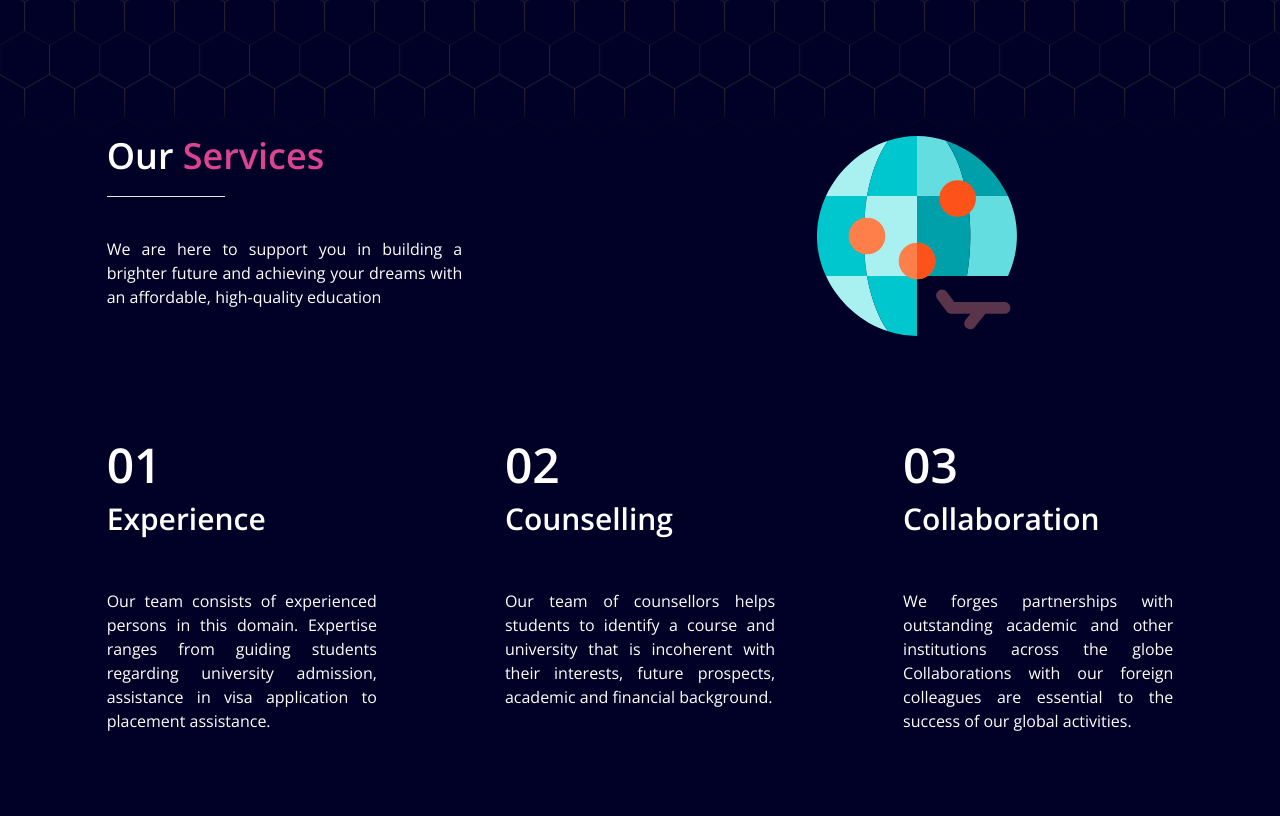
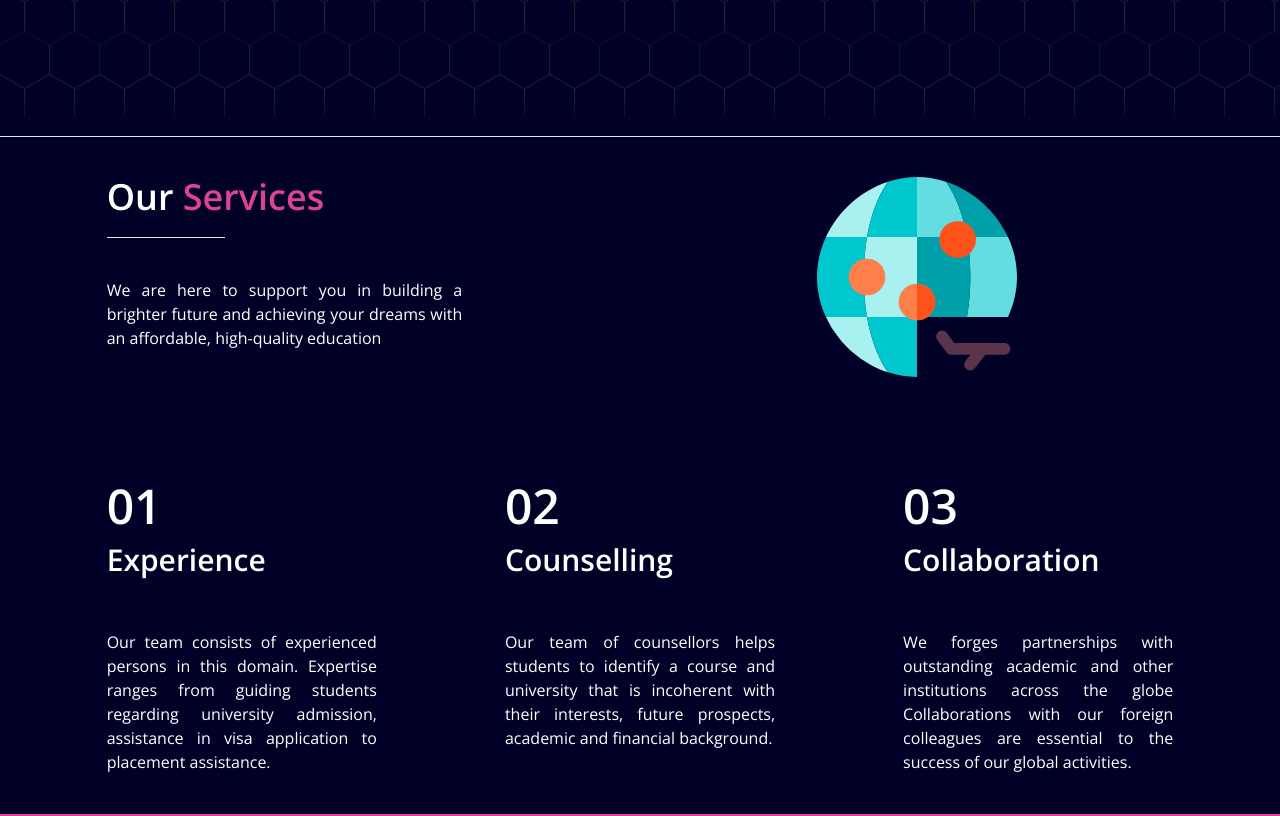
Before and after one commit to leadsfly/leadsfly, a Next.js app: page / in a window 1280 px wide. Shown: the part 664-1480 px from the top of the page. Built offline with nearby package versions, Linux system fonts and the light colour scheme.

Commit message:
02 Done skill

```diff
--- a/pages/index.tsx
+++ b/pages/index.tsx
@@ -36,6 +36,7 @@ export default function Home() {
 
           <Landing setSelectedPage={setSelectedPage} />
         </div>
+        <LineGradient />
         <div className="w-5/6 mx-auto md:h-full ">
           <motion.div
             // margin="0 0 -200px 0"
@@ -45,6 +46,8 @@ export default function Home() {
             <MySkills />
           </motion.div>
         </div>
+        {/*
+
         <LineGradient />
         <div className="w-5/6 mx-auto">
           <motion.div
@@ -75,8 +78,6 @@ export default function Home() {
             <Contact />
           </motion.div>
         </div>
-        {/*
-
  */}
       </div>
     );
--- a/scenes/MySkills.tsx
+++ b/scenes/MySkills.tsx
@@ -10,7 +10,7 @@ function MySkills() {
   const isAboveLarge1 = useMediaQuery("(min-width: 620px)");
   const isAboveLarge2 = false;
   return (
-    <section id="services" className="pt-0 pb-24">
+    <section id="services" className="pt-10 pb-10">
       {/* HEADER AND IMAGE SECTION */}
       <div className="md:flex md:justify-between md:gap-16">
         <motion.div
```
